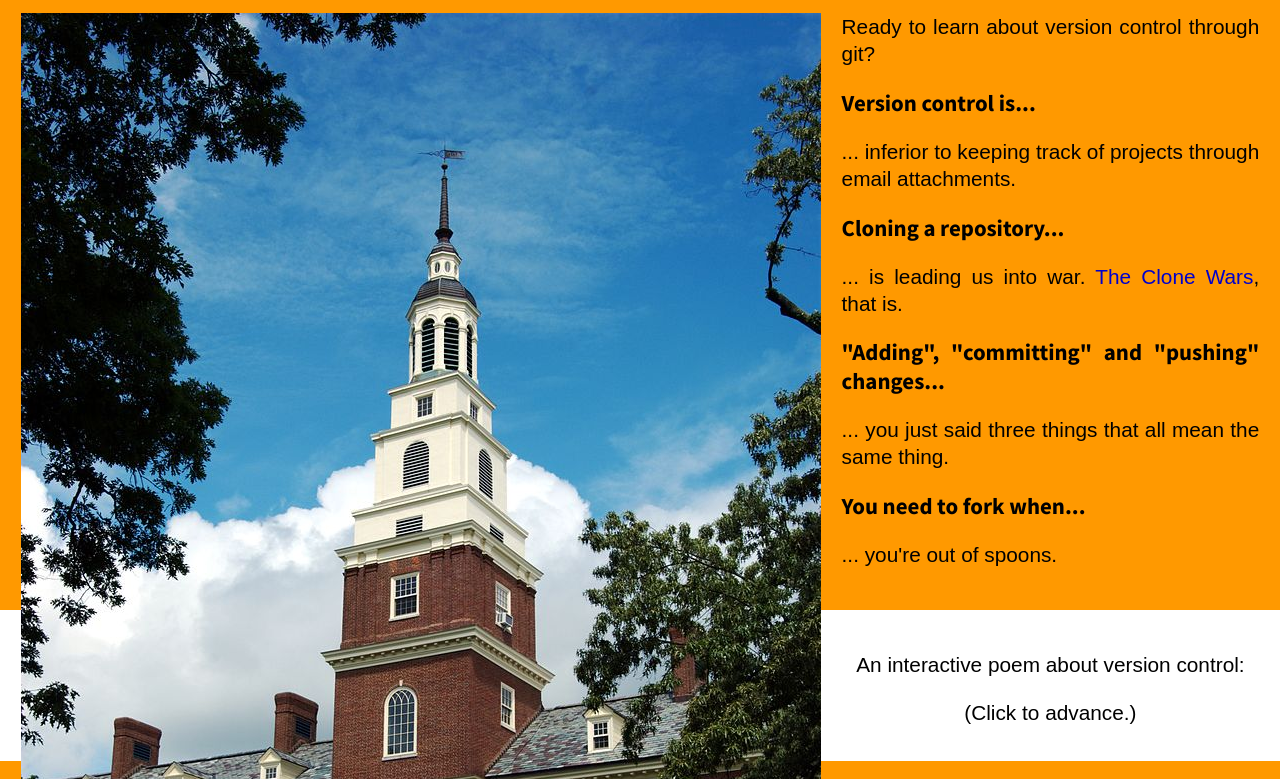
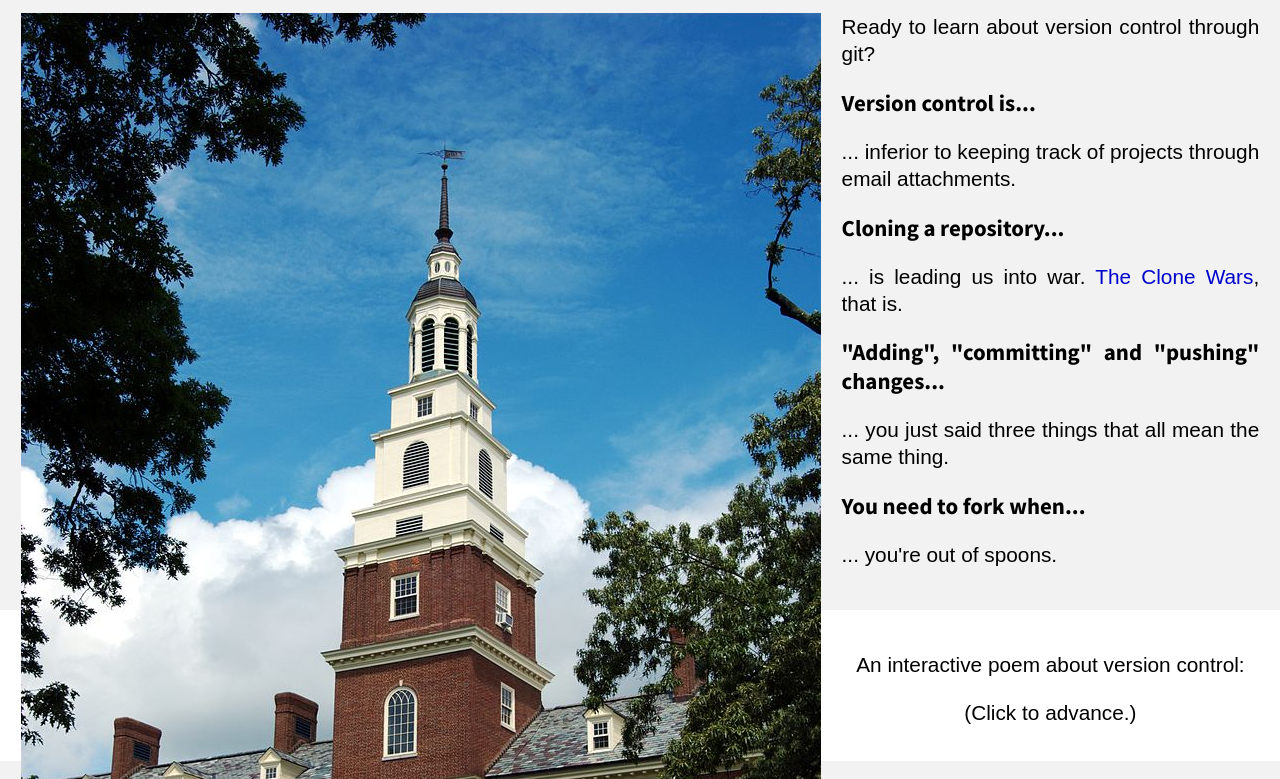
Before and after one commit to torresverae/torresverae.github.io, a plain HTML site: page index.html in a window 1280 px wide. Shown: the part 121-900 px from the top of the page. Drawn offline with Linux system fonts and the light colour scheme.

Commit message:
customizing web color

```diff
--- a/style.css
+++ b/style.css
@@ -56,7 +56,7 @@ div.section {
 
 /* If we want the divs with ids plan and more to look the same, we can put them together */
 #plan, #more {
-	background: #FF9900;
+	background: #f2f2f2; /* Change the color to looks like Berea Background */
 	color: black;
 	font: 'Source Sans Pro',Arial, Sans-Serif;
 	background-image: none;  /* replace none with url('image-url') to set a background image  */
```
